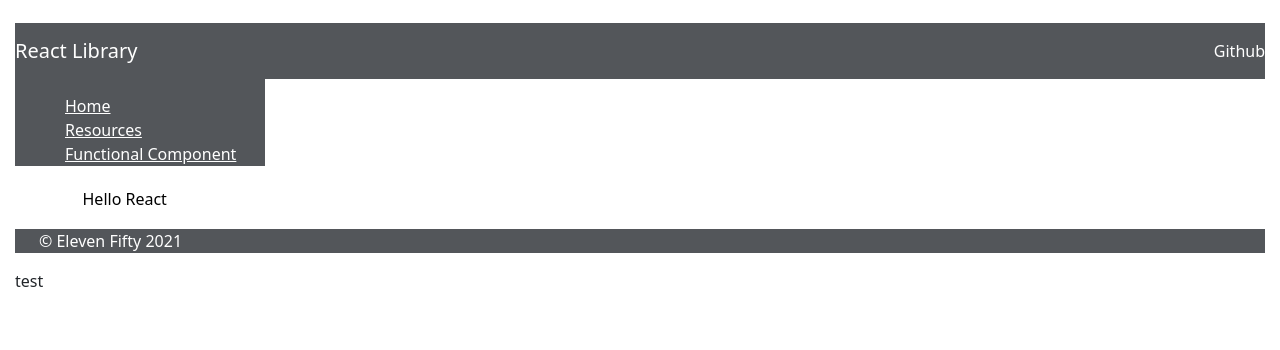
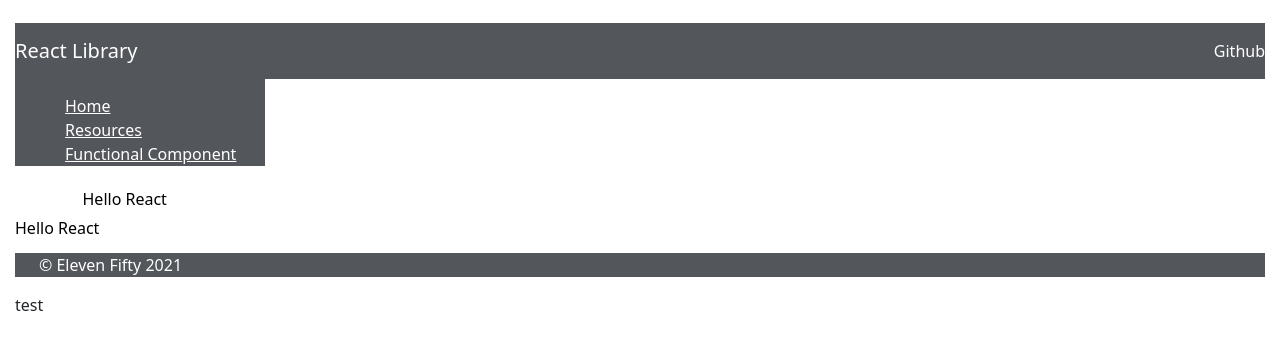
Before and after one commit to viseth89/react-fundamentals, a React (Create React App) app: page /functionalcomponent in a window 1280 px wide. Shown: the top 350 px of the page. Built offline with nearby package versions, Linux system fonts and the light colour scheme.

Commit message:
2.3 Single Div Rule

```diff
--- a/src/components/components/FunctionalComponents/FunctionalComponentDemo.js
+++ b/src/components/components/FunctionalComponents/FunctionalComponentDemo.js
@@ -1,7 +1,11 @@
 const FunctionalComponentDemo = () => {
   return (
     <div className="main">
-      <div className="mainDiv">Hello React</div>
+      <div className="mainDiv">Hello React
+      </div>
+      <div className="mainDiv2">Hello React
+      </div>
+
     </div>
   );
 };
--- a/src/javascript_practice/destructuring.js
+++ b/src/javascript_practice/destructuring.js
@@ -0,0 +1 @@
+const array = ['thing', 42, false, {key: 'value'}, [1,2,3,4,undefined], NaN];
```
